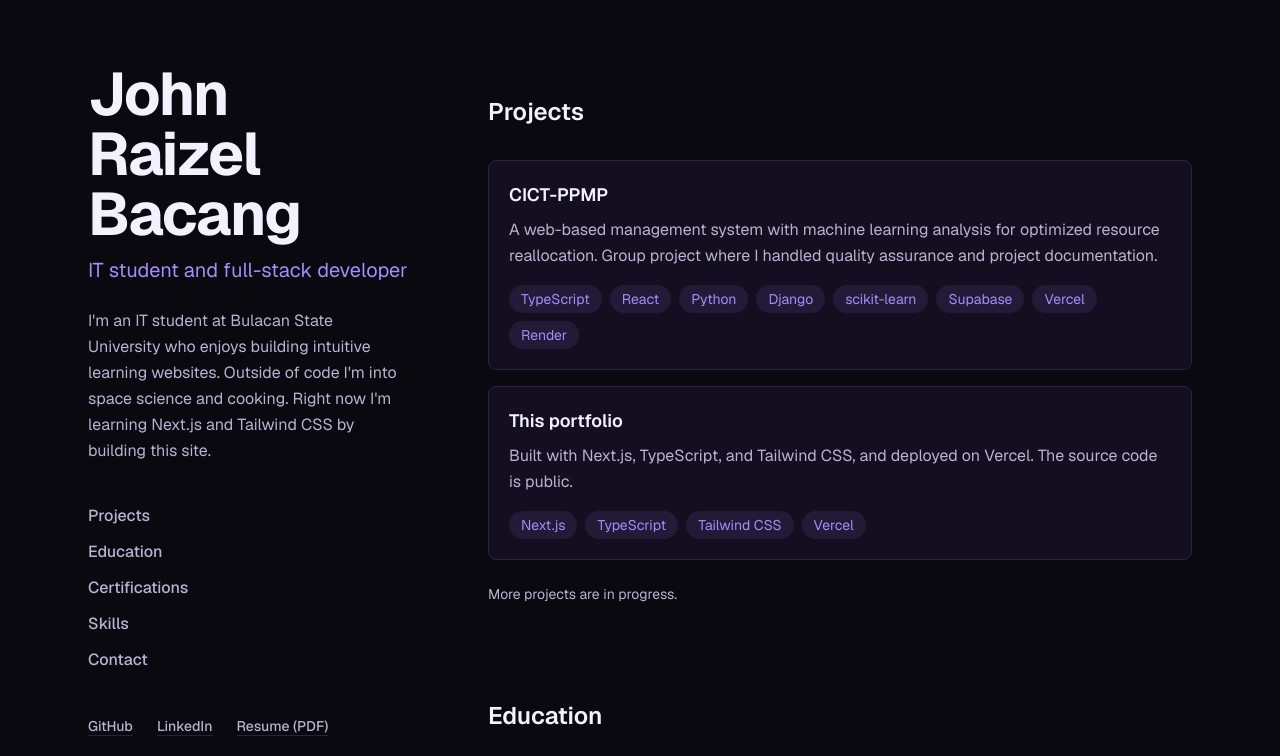
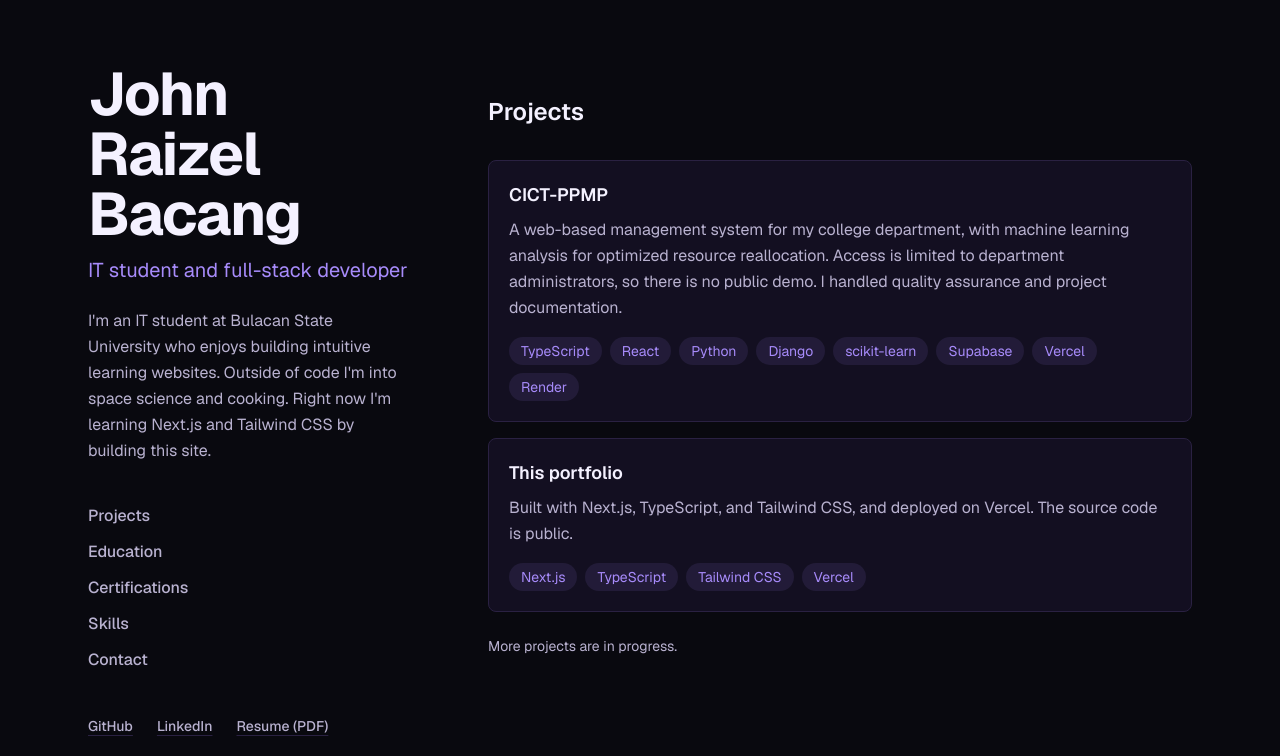
Before and after one commit to sin-raixel/my-portfolio, a Next.js app: page / in a window 1280 px wide. Shown: the top 756 px of the page. Built offline with nearby package versions, Linux system fonts and the light colour scheme.

Commit message:
Add CICT-PPMP project without public link

```diff
--- a/app/components/project-card.tsx
+++ b/app/components/project-card.tsx
@@ -1,13 +1,10 @@
 import type { Project } from "../data/portfolio";
 
 export default function ProjectCard({ title, description, tags, href }: Project) {
-  return (
-    <a
-      href={href}
-      target="_blank"
-      rel="noreferrer"
-      className="group block rounded-lg border border-line bg-surface p-5 transition-colors hover:border-accent"
-    >
+  const base = "group block rounded-lg border border-line bg-surface p-5";
+
+  const content = (
+    <>
       <h3 className="text-lg font-semibold text-bright transition-colors group-hover:text-accent">
         {title}
       </h3>
@@ -19,6 +16,19 @@ export default function ProjectCard({ title, description, tags, href }: Project)
           </li>
         ))}
       </ul>
+    </>
+  );
+
+  if (!href) return <div className={base}>{content}</div>;
+
+  return (
+    <a
+      href={href}
+      target="_blank"
+      rel="noreferrer"
+      className={`${base} transition-colors hover:border-accent`}
+    >
+      {content}
     </a>
   );
 }
--- a/app/data/portfolio.ts
+++ b/app/data/portfolio.ts
@@ -1,10 +1,8 @@
-// All your content lives here. Edit this file, not the components.
-
 export type Project = {
   title: string;
   description: string;
   tags: string[];
-  href: string;
+  href?: string;
 };
 
 export type TimelineItem = {
@@ -35,21 +33,20 @@ export const nav = [
 ];
 
 export const projects: Project[] = [
-  {
+    {
     title: "CICT-PPMP",
     description:
-      "A web-based management system with machine learning analysis for optimized resource reallocation. Group project where I handled quality assurance and project documentation.",
+        "A web-based management system for my college department, with machine learning analysis for optimized resource reallocation. Access is limited to department administrators, so there is no public demo. I handled quality assurance and project documentation.",
     tags: ["TypeScript", "React", "Python", "Django", "scikit-learn", "Supabase", "Vercel", "Render"],
-    href: "https://cict-ppmp.vercel.app/",
-  },
-  {
+    },
+    {
     title: "This portfolio",
     description:
       "Built with Next.js, TypeScript, and Tailwind CSS, and deployed on Vercel. The source code is public.",
     tags: ["Next.js", "TypeScript", "Tailwind CSS", "Vercel"],
     href: "https://github.com/sin-raixel/my-portfolio",
-  },
-];
+    },
+    ];
 
 export const education: TimelineItem[] = [
   {
```
